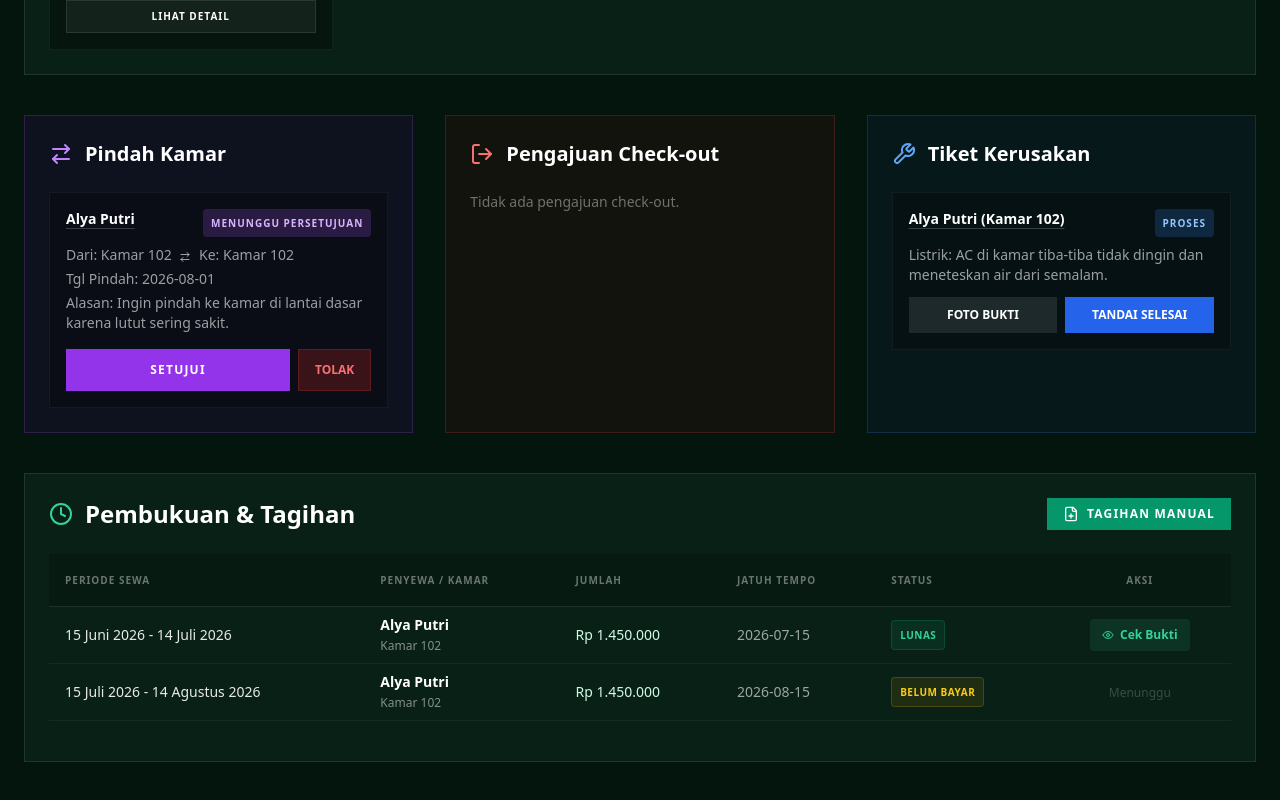
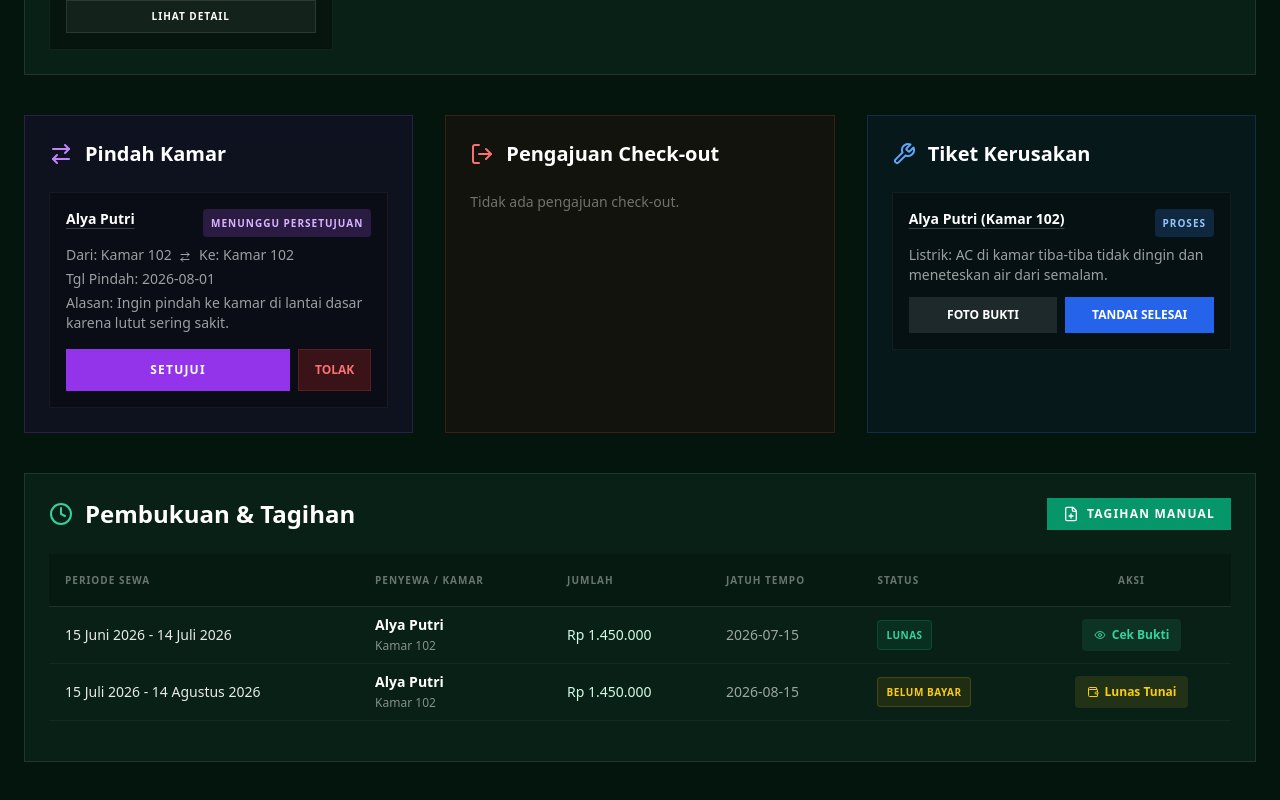
Before and after one commit to joealifandi/kosngawi, a Next.js app: page /owner-dashboard in a window 1280 px wide. Shown: the part 1411-2211 px from the top of the page. Built offline with nearby package versions, Linux system fonts and the light colour scheme.

Commit message:
feat(ui): add cash payment and force evict operations

```diff
--- a/app/owner-dashboard/page.tsx
+++ b/app/owner-dashboard/page.tsx
@@ -297,7 +297,12 @@ export default function OwnerDashboardPage() {
                                 <Eye className="w-3 h-3" /> Cek Bukti
                               </button>
                             ) : (
-                              <span className="text-white/20 text-xs font-medium">Menunggu</span>
+                              <button
+                                onClick={() => alert('Pembayaran tunai diterima. Tagihan telah ditandai Lunas.')}
+                                className="inline-flex items-center gap-1.5 text-yellow-400 hover:text-yellow-300 bg-yellow-400/10 px-3 py-2 rounded text-xs font-bold transition-colors"
+                              >
+                                <Wallet className="w-3 h-3" /> Lunas Tunai
+                              </button>
                             )}
                           </td>
                         </tr>
--- a/app/owner-dashboard/penghuni/[id]/page.tsx
+++ b/app/owner-dashboard/penghuni/[id]/page.tsx
@@ -44,9 +44,14 @@ export default function TenantProfilePage({ params }: { params: Promise<{ id: st
                   <span className="flex items-center gap-1.5"><Phone className="w-4 h-4 text-emerald-400" /> {tnt.phone}</span>
                 </div>
               </div>
-              <span className="bg-emerald-500/10 text-emerald-400 px-4 py-2 border border-emerald-500/20 text-xs font-bold uppercase tracking-widest">
-                Penghuni Terdaftar
-              </span>
+              <div className="flex flex-col gap-2">
+                <span className="bg-emerald-500/10 text-emerald-400 px-4 py-2 border border-emerald-500/20 text-xs font-bold uppercase tracking-widest text-center">
+                  Penghuni Terdaftar
+                </span>
+                <button onClick={() => alert('Kontrak diputus paksa. Kamar dikosongkan dan penghuni masuk daftar hitam.')} className="bg-red-500/10 hover:bg-red-500/20 text-red-400 px-4 py-2 border border-red-500/20 text-xs font-bold uppercase tracking-widest text-center transition-colors">
+                  Putus Kontrak / Blacklist
+                </button>
+              </div>
             </div>
           </div>
         </div>
```
